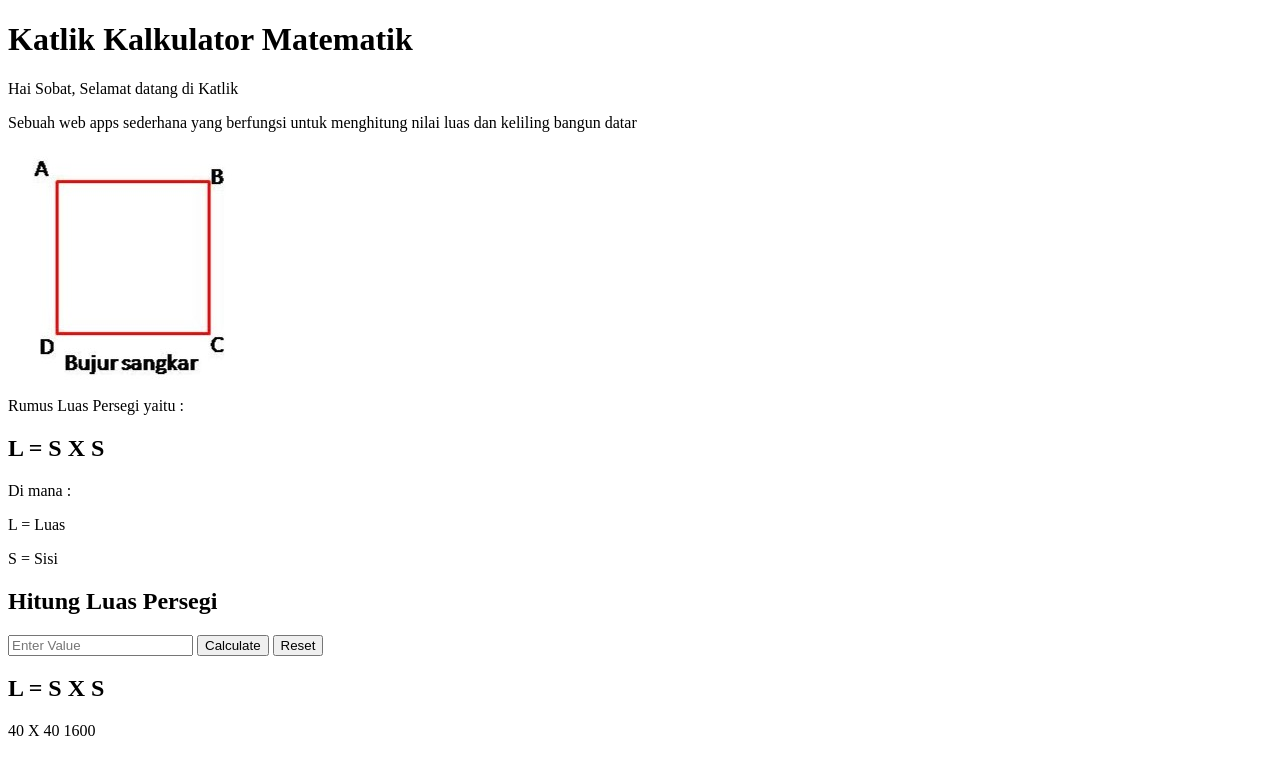
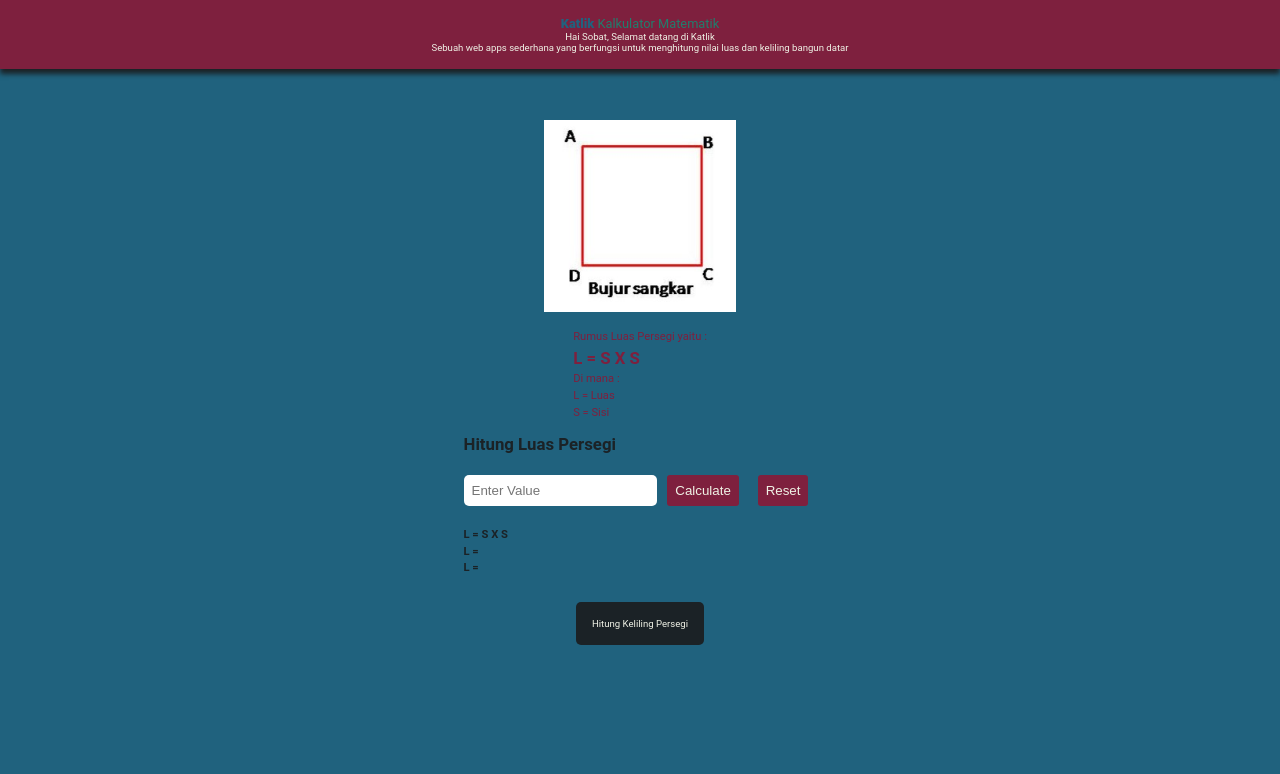
Before and after one commit to revou-fundamental-course/8-jan-24-tkarombang, a plain HTML site: page index.html in a window 1280 px wide. Drawn offline with Linux system fonts and the light colour scheme.

Commit message:
dua add style

```diff
--- /dev/null
+++ b/css/style.css
@@ -0,0 +1,126 @@
+:root {
+  --firstColor: #7e203e;
+  --secondColor: #207e6d;
+  --thirdColor: #f0f2e6;
+  --backgroundColor: #20627e;
+  --fontColor: #1b2226;
+}
+
+* {
+  padding: 0;
+  margin: 0;
+  box-sizing: border-box;
+}
+
+html {
+  font-size: 1rem;
+  font-family: 'Roboto', sans-serif;
+}
+
+body {
+  background-color: var(--backgroundColor);
+}
+
+header {
+  background-color: var(--firstColor);
+  text-align: center;
+  padding: 1rem;
+  position: relative;
+  width: 100vw;
+  box-shadow: 0 5px 5px var(--fontColor);
+}
+
+header h1 span {
+  color: var(--backgroundColor);
+  font-weight: 800;
+}
+
+header h1 {
+  color: var(--secondColor);
+  font-weight: 400;
+  font-size: .8rem;
+}
+
+header .intro {
+  color: var(--thirdColor);
+  font-size: .6em;
+}
+
+section .container {
+  display: flex;
+  flex-direction: column;
+  align-items: center;
+  margin: 1.2rem;
+}
+
+section .container .img img {
+  width: 15vw;
+  margin-top: 2rem;
+}
+
+section .text-formula {
+  margin: .8rem 0;
+  color: var(--firstColor);
+  line-height: 1.5;
+  font-size: .7rem;
+}
+
+section .input-form {
+  font-size: .7rem;
+}
+
+section .input-form h1 {
+  color: var(--fontColor);
+}
+
+section .input-form form {
+  margin-top: .8rem;
+}
+
+section .input-form form input {
+  padding: .5rem;
+  border-radius: 5px;
+  border: none;
+}
+
+section .input-form form button {
+  padding: .5rem;
+  border: none;
+  border-radius: 3px;
+  background-color: var(--firstColor);
+  color: var(--thirdColor);
+  margin: .5rem;
+}
+
+section .input-form form button:hover {
+  background-color: var(--secondColor);
+  cursor: pointer;
+}
+
+section .input-form .result {
+  margin-top: .8rem;
+  line-height: 1.5;
+}
+
+section .input-form .result {
+  color: var(--fontColor);
+}
+
+section .ganti {
+  padding: 1rem;
+  text-align: center;
+  margin: 1rem 0;
+}
+
+section .ganti a {
+  text-decoration: none;
+  color: var(--thirdColor);
+  padding: 1rem;
+  background-color: var(--fontColor);
+  font-size: .6rem;
+  border-radius: 5px;
+}
+
+section .ganti a:active {
+  background-color: var(--secondColor);
+}
--- a/index.html
+++ b/index.html
@@ -5,6 +5,7 @@
   <meta charset="UTF-8">
   <meta name="viewport" content="width=device-width, initial-scale=1.0">
   <title>Matematik (Persegi)</title>
+  <link rel="stylesheet" href="css/style.css">
 </head>
 
 <body>
@@ -18,6 +19,7 @@
     </div>
   </header>
   <section id="keliling-bangunDatar">
+    <div class="container">
       <div class="img">
         <img src="bujur-sangkar.jpg" alt="Bangun Datar">
       </div>
@@ -28,8 +30,7 @@
         <p>L = Luas</p>
         <p>S = Sisi</p>
       </div>
-  </section>
-  <section id="input-section">
+      <div class="input-form">
         <h1>Hitung Luas Persegi</h1>
         <form action="#">
           <input type="number" id="nilai" placeholder="Enter Value">
@@ -37,11 +38,14 @@
           <button type="reset" id="btn-reset">Reset</button>
         </form>
         <div class="result">
-      <h2>L =
-        <span id="formula">S X S</span>
-      </h2>
-      <span id="result-formula">40 X 40</span>
-      <span id="result-calculate">1600</span>
+          <h4>L = <span id="formula">S X S</span></h4>
+          <h4>L = <span id="result-formula"></span></h4>
+          <h4>L = <span id="result-calculate"></span></h4>
+        </div>
+      </div>
+    </div>
+    <div class="ganti">
+      <a href="#" id="change">Hitung Keliling Persegi</a>
     </div>
   </section>
 </body>
```
Lines whose indentation alone changed are shown as unchanged.
